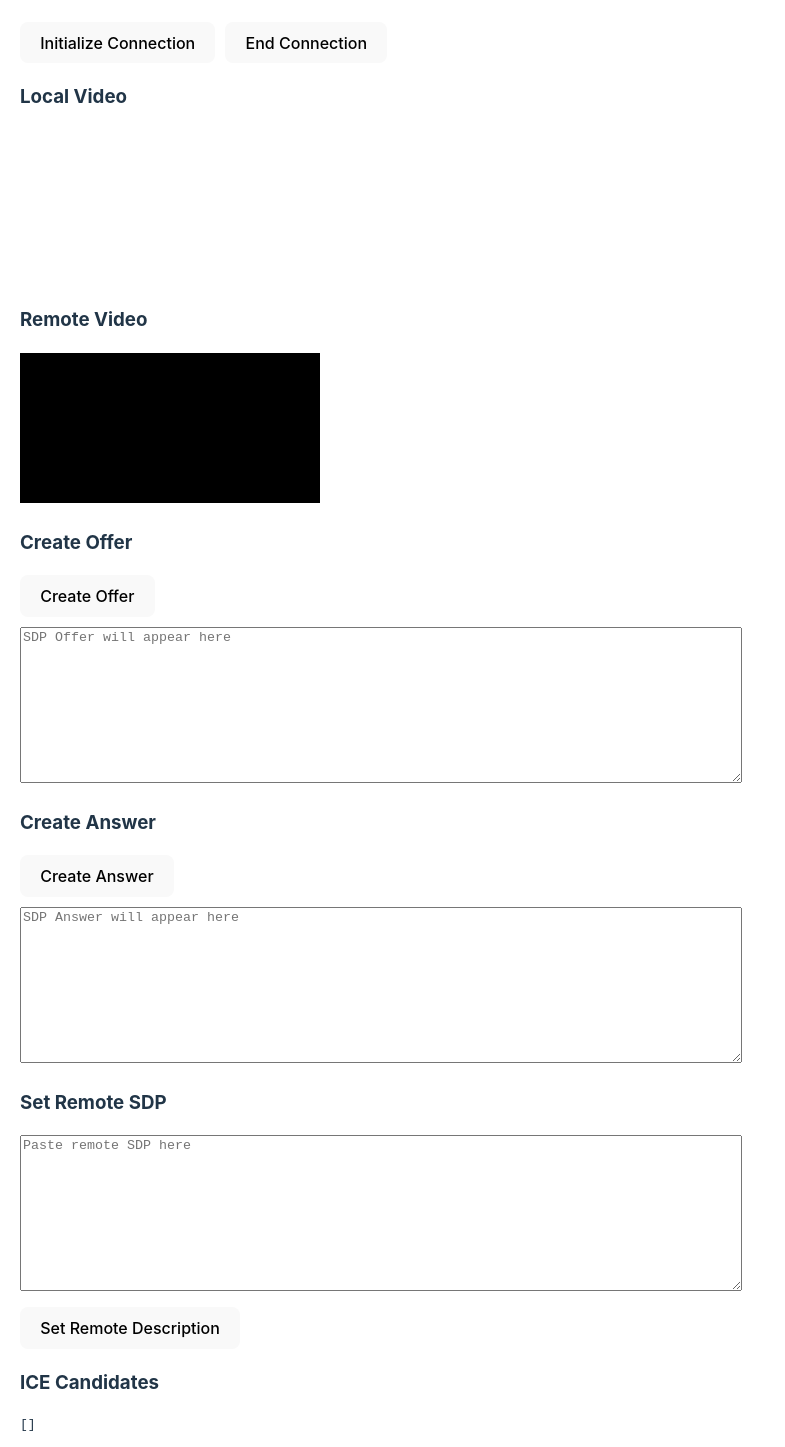
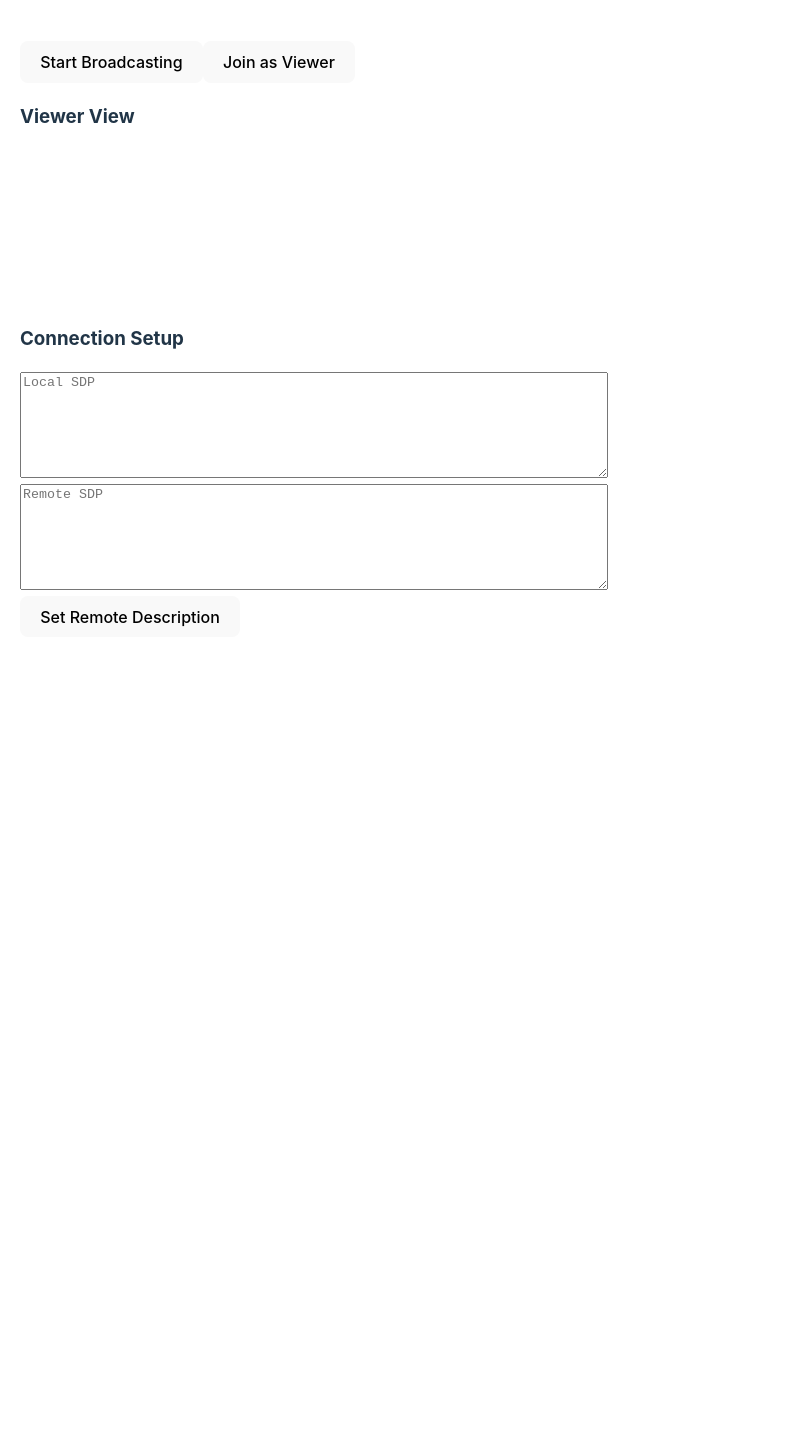
Before and after one commit to octopuslowtech/webrtc-react, a React (Vite) app: page / in a window 1280 px wide. Shown: the part 123-1570 px from the top of the page, without its empty margins (0-785 px from the left). After the commit the page ends 800 px from the top, so only its background shows below. Built offline with nearby package versions, Linux system fonts and the light colour scheme.

Commit message:
ádasdsadasđá

```diff
--- a/src/App.jsx
+++ b/src/App.jsx
@@ -5,14 +5,12 @@ function App() {
   const [remoteSDP, setRemoteSDP] = useState("");
   const [connection, setConnection] = useState(null);
   const [localStream, setLocalStream] = useState(null);
-  const [remoteStream, setRemoteStream] = useState(null);
-  const [iceCandidates, setIceCandidates] = useState([]);
-  const [isOfferer, setIsOfferer] = useState(false);
+  const [isBroadcaster, setIsBroadcaster] = useState(false);
 
   const localVideoRef = useRef(null);
   const remoteVideoRef = useRef(null);
 
-  const initialize = async () => {
+  const initializeBroadcaster = async () => {
     try {
       const stream = await navigator.mediaDevices.getUserMedia({
         video: true,
@@ -22,6 +20,7 @@ function App() {
       if (localVideoRef.current) {
         localVideoRef.current.srcObject = stream;
       }
+      setIsBroadcaster(true);
 
       const pc = new RTCPeerConnection({
         iceServers: [
@@ -34,194 +33,117 @@ function App() {
         ],
       });
 
-      // Thêm các event listeners để theo dõi trạng thái kết nối
-      pc.oniceconnectionstatechange = () => {
-        console.log("ICE Connection State:", pc.iceConnectionState);
+      stream.getTracks().forEach((track) => {
+        pc.addTrack(track, stream);
+      });
+
+      setConnection(pc);
+    } catch (error) {
+      console.error("Error initializing broadcaster:", error);
+    }
   };
 
-      pc.onconnectionstatechange = () => {
-        console.log("Connection State:", pc.connectionState);
-      };
-
-      pc.onsignalingstatechange = () => {
-        console.log("Signaling State:", pc.signalingState);
-      };
-
-      stream.getTracks().forEach((track) => {
-        pc.addTrack(track, stream);
-        console.log("Added track:", track.kind);
+  const initializeViewer = async () => {
+    try {
+      const pc = new RTCPeerConnection({
+        iceServers: [
+          { urls: "stun:stun.l.google.com:19302" },
+          {
+            urls: "turn:turn.onox.pro:3478",
+            username: "octopus",
+            credential: "0559551321"
+          }
+        ],
       });
 
       pc.ontrack = (event) => {
-        console.log("Received remote track:", event.track.kind);
         if (remoteVideoRef.current) {
-          remoteVideoRef.current.srcObject = stream;
-          remoteVideoRef.current.onloadedmetadata = () => {
-            console.log("Remote video metadata loaded");
-            remoteVideoRef.current.play().catch(e =>
-              console.error("Error playing remote video:", e)
-            );
-          };
-        }
-      };
-
-      pc.onicecandidate = (event) => {
-        if (event.candidate) {
-          console.log("New ICE candidate:", event.candidate);
-          setIceCandidates(prev => [...prev, event.candidate]);
+          remoteVideoRef.current.srcObject = event.streams[0];
         }
       };
 
       setConnection(pc);
-      console.log("Peer Connection initialized");
+      setIsBroadcaster(false);
     } catch (error) {
-      console.error("Error accessing media devices:", error);
+      console.error("Error initializing viewer:", error);
     }
   };
 
   const createOffer = async () => {
-    if (!connection) {
-      alert("Please initialize first!");
-      return;
-    }
+    if (!connection || !isBroadcaster) return;
     try {
-      setIsOfferer(true);
       const offer = await connection.createOffer();
       await connection.setLocalDescription(offer);
       setLocalSDP(JSON.stringify(offer));
-      console.log("Offer created:", connection.signalingState);
     } catch (error) {
       console.error("Error creating offer:", error);
     }
   };
 
-  const createAnswer = async () => {
-    if (!connection) {
-      alert("Initialize first!");
-      return;
-    }
-    try {
-      const answer = await connection.createAnswer();
-      await connection.setLocalDescription(answer);
-      setLocalSDP(JSON.stringify(connection.localDescription));
-      console.log("Answer created");
-    } catch (error) {
-      console.error("Error creating answer:", error);
-    }
-  };
-
   const setRemoteDescription = async () => {
-    if (!connection) {
-      alert("Please initialize first!");
-      return;
-    }
+    if (!connection) return;
     try {
       const remoteDesc = JSON.parse(remoteSDP);
-      console.log("Current state:", connection.signalingState);
-      console.log("Setting remote description type:", remoteDesc.type);
+      await connection.setRemoteDescription(new RTCSessionDescription(remoteDesc));
 
-      if (remoteDesc.type === "offer") {
-        // We're receiving an offer
-        await connection.setRemoteDescription(new RTCSessionDescription(remoteDesc));
+      if (!isBroadcaster && remoteDesc.type === "offer") {
         const answer = await connection.createAnswer();
         await connection.setLocalDescription(answer);
         setLocalSDP(JSON.stringify(answer));
-        console.log("Answer created");
-      } else if (remoteDesc.type === "answer" && isOfferer) {
-        // We're receiving an answer to our offer
-        if (connection.signalingState === "have-local-offer") {
-          await connection.setRemoteDescription(new RTCSessionDescription(remoteDesc));
-          console.log("Remote answer set");
-        } else {
-          console.error("Cannot set remote answer - wrong state:", connection.signalingState);
-        }
       }
     } catch (error) {
-      console.error("Error in setRemoteDescription:", error);
-      alert(`Error: ${error.message}`);
-    }
-  };
-
-  const endConnection = () => {
-    if (connection) {
-      connection.close();
-      setConnection(null);
-      setRemoteStream(null);
-      setLocalSDP("");
-      setRemoteSDP("");
-      console.log("Connection closed");
+      console.error("Error setting remote description:", error);
     }
   };
 
   return (
     <div style={{ padding: "20px" }}>
-      <h1>Manual WebRTC Connection</h1>
+      <h1>WebRTC Livestream</h1>
 
       <div>
-        <button onClick={initialize}>Initialize Connection</button>
-        <button onClick={endConnection} style={{ marginLeft: "10px" }}>
-          End Connection
-        </button>
+        <button onClick={initializeBroadcaster}>Start Broadcasting</button>
+        <button onClick={initializeViewer}>Join as Viewer</button>
       </div>
 
+      {isBroadcaster ? (
         <div style={{ marginTop: "20px" }}>
-        <h3>Local Video</h3>
-        <video ref={localVideoRef} autoPlay muted style={{ width: "300px" }} />
+          <h3>Broadcaster View</h3>
+          <video
+            ref={localVideoRef}
+            autoPlay
+            muted
+            playsInline
+            style={{ width: "300px" }}
+          />
+          <button onClick={createOffer}>Start Stream</button>
         </div>
-
+      ) : (
         <div style={{ marginTop: "20px" }}>
-        <h3>Remote Video</h3>
+          <h3>Viewer View</h3>
           <video
             ref={remoteVideoRef}
             autoPlay
             playsInline
-          style={{
-            width: "300px",
-            backgroundColor: "#000"
-          }}
+            style={{ width: "300px" }}
           />
         </div>
+      )}
 
       <div style={{ marginTop: "20px" }}>
-        <h3>Create Offer</h3>
-        <button onClick={createOffer}>Create Offer</button>
+        <h3>Connection Setup</h3>
         <textarea
           value={localSDP}
           readOnly
-          placeholder="SDP Offer will appear here"
-          style={{ width: "100%", height: "150px", marginTop: "10px" }}
+          placeholder="Local SDP"
+          style={{ width: "100%", height: "100px" }}
         />
-      </div>
-
-      <div style={{ marginTop: "20px" }}>
-        <h3>Create Answer</h3>
-        <button onClick={createAnswer}>Create Answer</button>
-        <textarea
-          value={localSDP}
-          readOnly
-          placeholder="SDP Answer will appear here"
-          style={{ width: "100%", height: "150px", marginTop: "10px" }}
-        />
-      </div>
-
-      <div style={{ marginTop: "20px" }}>
-        <h3>Set Remote SDP</h3>
         <textarea
           value={remoteSDP}
           onChange={(e) => setRemoteSDP(e.target.value)}
-          placeholder="Paste remote SDP here"
-          style={{ width: "100%", height: "150px" }}
+          placeholder="Remote SDP"
+          style={{ width: "100%", height: "100px" }}
         />
-        <button onClick={setRemoteDescription} style={{ marginTop: "10px" }}>
-          Set Remote Description
-        </button>
-      </div>
-
-      <div style={{ marginTop: "20px" }}>
-        <h3>ICE Candidates</h3>
-        <pre style={{ maxHeight: "100px", overflow: "auto" }}>
-          {JSON.stringify(iceCandidates, null, 2)}
-        </pre>
+        <button onClick={setRemoteDescription}>Set Remote Description</button>
       </div>
     </div>
   );
```
Lines whose indentation alone changed are shown as unchanged.
